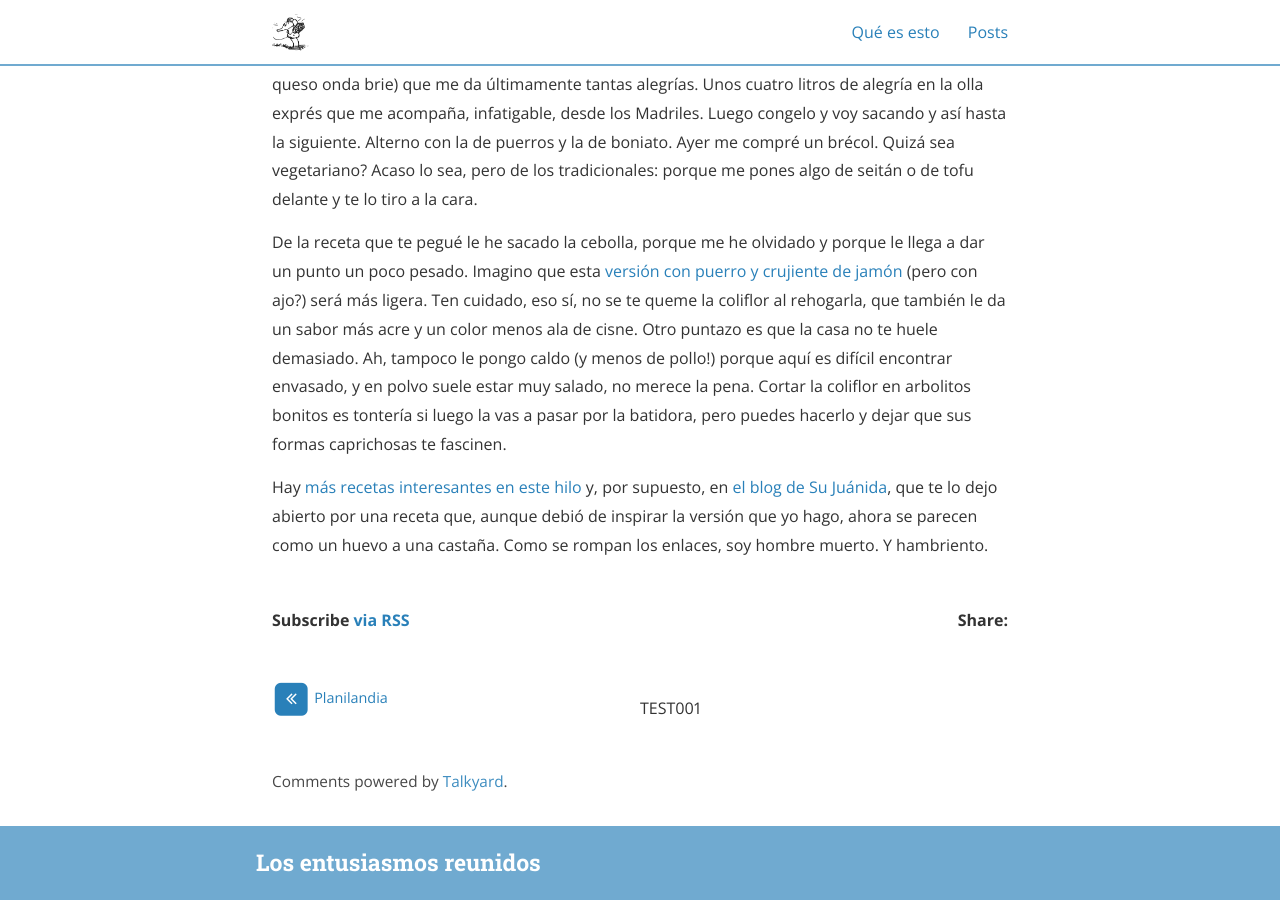
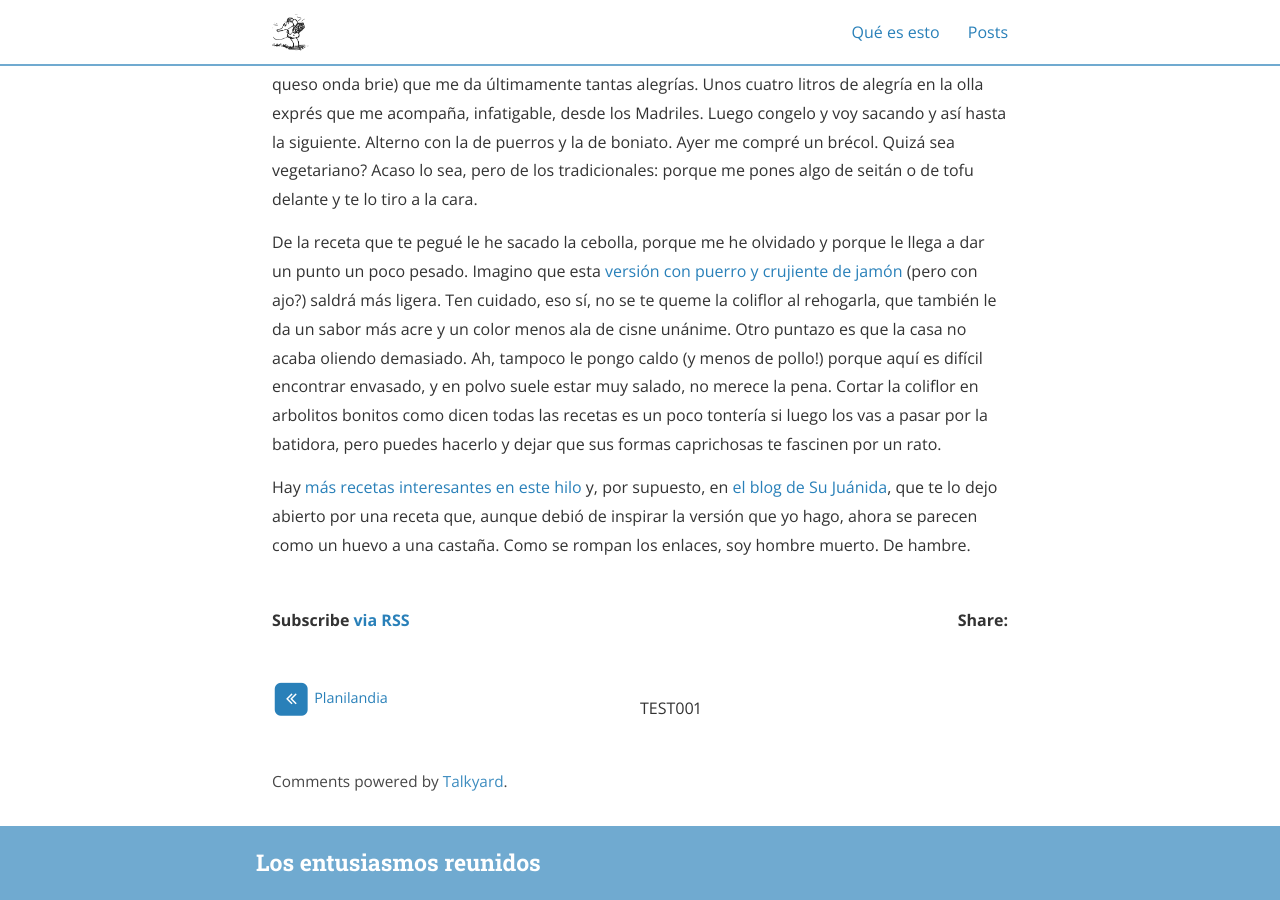
Before and after one commit to icanogar/blog, a Jekyll site: the page built from _posts/2026-01-07-crema-de-coliflor.md, in a window 1280 px wide and 900 px high, scrolled down 387 px. Built offline with Jekyll 4.4.1, drawn with Linux system fonts in a browser that asks for light colours; nearby versions of some CDN libraries.

Commit message:
9 de enero

```diff
--- a/_posts/2026-01-07-crema-de-coliflor.md
+++ b/_posts/2026-01-07-crema-de-coliflor.md
@@ -8,6 +8,6 @@ categories: manduca
 
 Había un recorte de prensa de los años 50 o 60 que decía: «Haga un cojín ahora que tiene tiempo». A ver si lo encuentro. Hoy tuve tiempo, y tengo telas que me traje de México, no recuerdo si de Modatelas o de La Parisina, que es donde se surten las chicas de la moda; pero lo que no tenía eran ganas. Ni sé coser. Lo que sí he hecho ha sido la [crema de coliflor y peras](https://cookpad.com/es/recetas/16757887) (y un poco de queso onda brie) que me da últimamente tantas alegrías. Unos cuatro litros de alegría en la olla exprés que me acompaña, infatigable, desde los Madriles. Luego congelo y voy sacando y así hasta la siguiente. Alterno con la de puerros y la de boniato. Ayer me compré un brécol. Quizá sea vegetariano? Acaso lo sea, pero de los tradicionales: porque me pones algo de seitán o de tofu delante y te lo tiro a la cara.
 
-De la receta que te pegué le he sacado la cebolla, porque me he olvidado y porque le llega a dar un punto un poco pesado. Imagino que esta [versión con puerro y crujiente de jamón](https://cookpad.com/es/recetas/17259953) (pero con ajo?) será más ligera. Ten cuidado, eso sí, no se te queme la coliflor al rehogarla, que también le da un sabor más acre y un color menos ala de cisne. Otro puntazo es que la casa no te huele demasiado. Ah, tampoco le pongo caldo (y menos de pollo!) porque aquí es difícil encontrar envasado, y en polvo suele estar muy salado, no merece la pena. Cortar la coliflor en arbolitos bonitos es tontería si luego la vas a pasar por la batidora, pero puedes hacerlo y dejar que sus formas caprichosas te fascinen.
+De la receta que te pegué le he sacado la cebolla, porque me he olvidado y porque le llega a dar un punto un poco pesado. Imagino que esta [versión con puerro y crujiente de jamón](https://cookpad.com/es/recetas/17259953) (pero con ajo?) saldrá más ligera. Ten cuidado, eso sí, no se te queme la coliflor al rehogarla, que también le da un sabor más acre y un color menos ala de cisne unánime. Otro puntazo es que la casa no acaba oliendo demasiado. Ah, tampoco le pongo caldo (y menos de pollo!) porque aquí es difícil encontrar envasado, y en polvo suele estar muy salado, no merece la pena. Cortar la coliflor en arbolitos bonitos como dicen todas las recetas es un poco tontería si luego los vas a pasar por la batidora, pero puedes hacerlo y dejar que sus formas caprichosas te fascinen por un rato.
 
-Hay [más recetas interesantes en este hilo](https://bsky.app/profile/icanogar.bsky.social/post/3m3nnwzl5w22w) y, por supuesto, en [el blog de Su Juánida](https://hornosu.blogspot.com/2010/05/calabacines-salteados-con-jamon-y.html), que te lo dejo abierto por una receta que, aunque debió de inspirar la versión que yo hago, ahora se parecen como un huevo a una castaña. Como se rompan los enlaces, soy hombre muerto. Y hambriento.
+Hay [más recetas interesantes en este hilo](https://bsky.app/profile/icanogar.bsky.social/post/3m3nnwzl5w22w) y, por supuesto, en [el blog de Su Juánida](https://hornosu.blogspot.com/2010/05/calabacines-salteados-con-jamon-y.html), que te lo dejo abierto por una receta que, aunque debió de inspirar la versión que yo hago, ahora se parecen como un huevo a una castaña. Como se rompan los enlaces, soy hombre muerto. De hambre.
```
